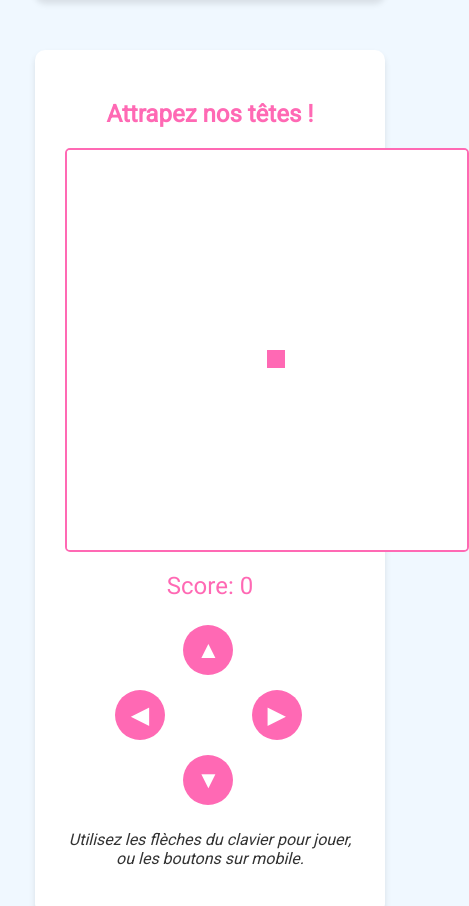
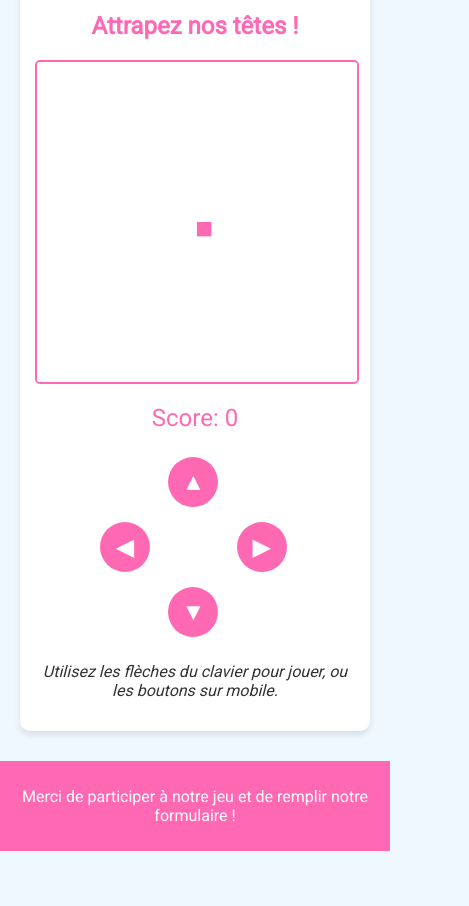
Before and after one commit to 1axeldsv/snake-game, a plain HTML site: page index.html in a window 390 px wide. Shown: the part 1021-1927 px from the top of the page, 469 px wide, since content can reach past the window. After the commit the page ends 1872 px from the top, so only its background shows below. Drawn offline with Linux system fonts and the light colour scheme.

Commit message:
Update style.css

```diff
--- a/style.css
+++ b/style.css
@@ -133,8 +133,8 @@ footer {
 
   .game-container, .form-container {
     width: 100%;
-        padding: 30px;
-        margin: 15px;
+    padding: 15px;
+    margin: 10px 0;
   }
 
   .form-container {
@@ -142,8 +142,8 @@ footer {
   }
 
   #gameCanvas {
-        max-width: 400px;
-        max-height: 400px;
+    max-width: 100%;
+    max-height: 100vw;
   }
 
   #mobile-controls {
```
Lines whose indentation alone changed are shown as unchanged.
